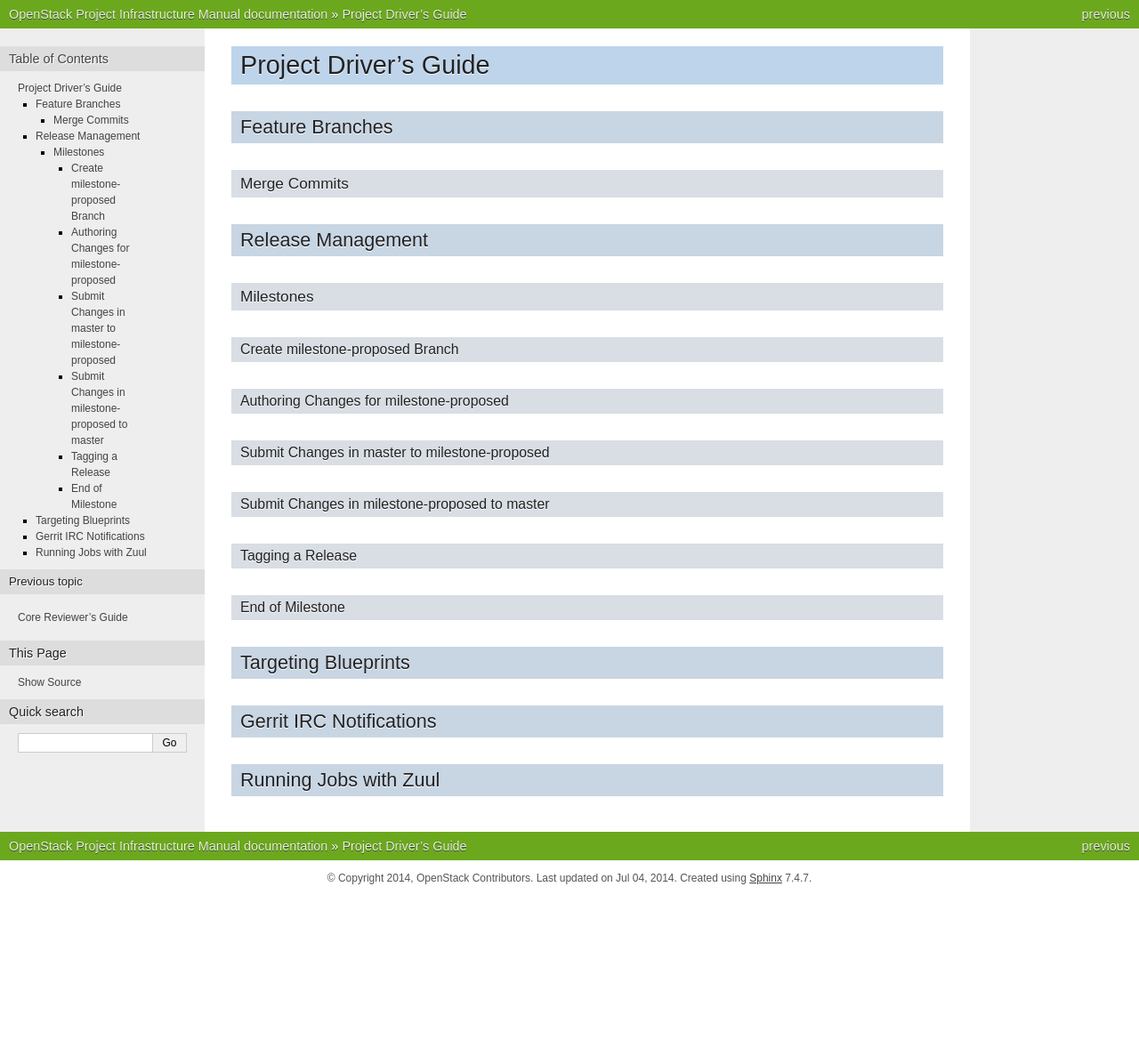
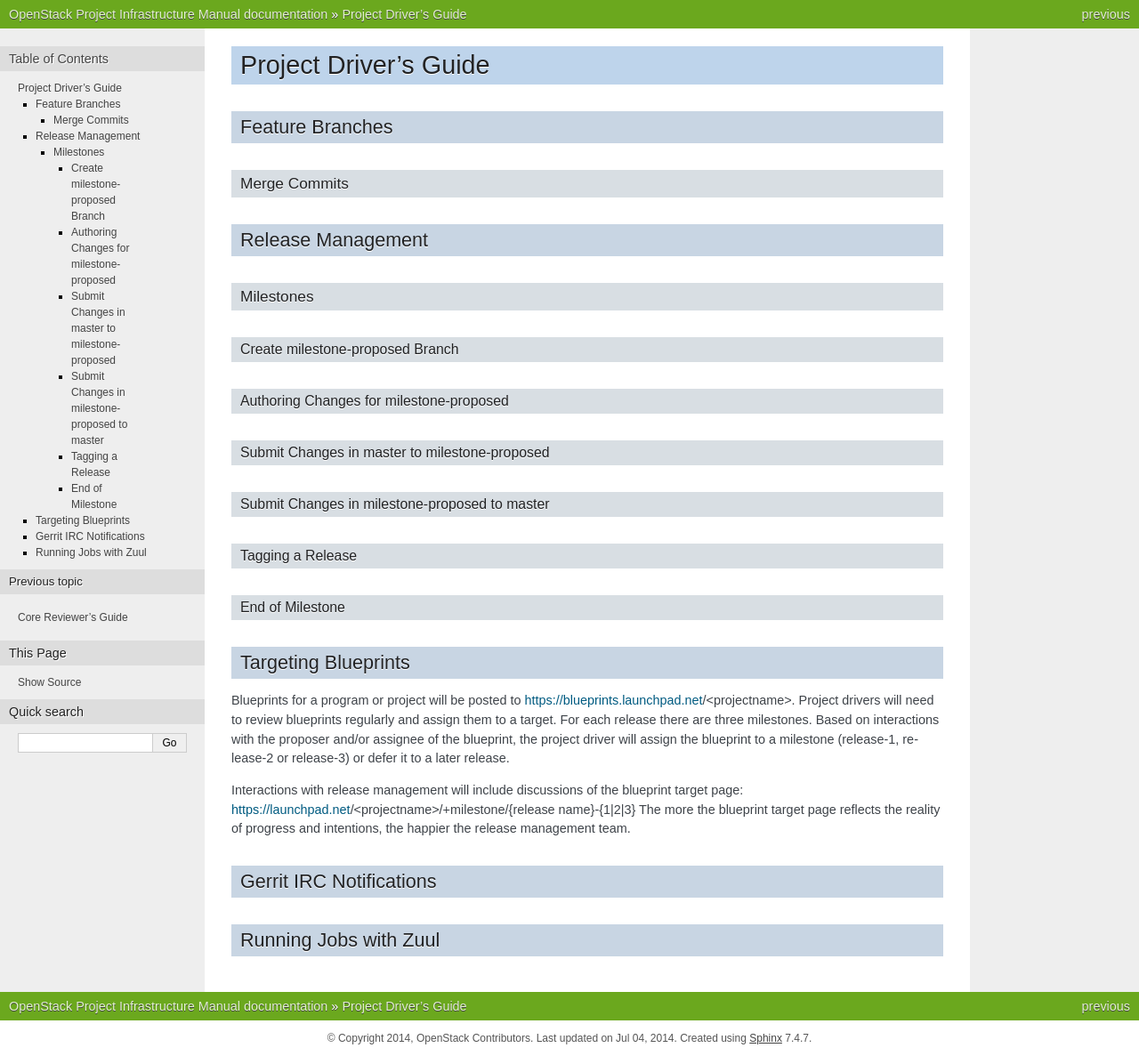
Before and after one commit to openstack-archive/infra-manual, a Sphinx documentation site: the page built from doc/source/drivers.rst, in a window 1280 px wide. Shown: the whole page at 89% size. Built offline with Sphinx 7.4.7, drawn with Linux system fonts in a browser that asks for light colours; before the commit the page ends 1007 px from its top, so only the background shows below that.

Commit message:
Adds some text to Targeting Blueprints
Currently there is no text under the heading Targetting
Blueprints. This patch adds some text.

Change-Id: I1a49f66b4a06e2010ac88b02efc2a80a736797a7

```diff
--- a/doc/source/drivers.rst
+++ b/doc/source/drivers.rst
@@ -38,6 +38,10 @@
 Targeting Blueprints
 ====================
 
+Blueprints for a program or project will be posted to https://blueprints.launchpad.net/<projectname>. Project drivers will need to review blueprints regularly and assign them to a target. For each release there are three milestones. Based on interactions with the proposer and/or assignee of the blueprint, the project driver will assign the blueprint to a milestone (release-1, release-2 or release-3) or defer it to a later release.
+
+Interactions with release management will include discussions of the blueprint target page: https://launchpad.net/<projectname>/+milestone/{release name}-{1|2|3} The more the blueprint target page reflects the reality of progress and intentions, the happier the release management team.
+
 Gerrit IRC Notifications
 ========================
 
```
